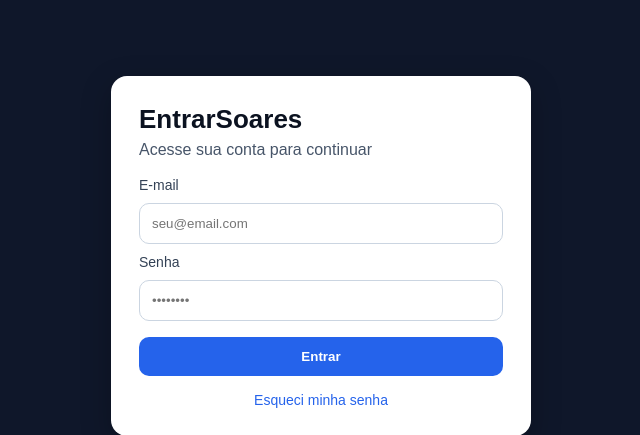
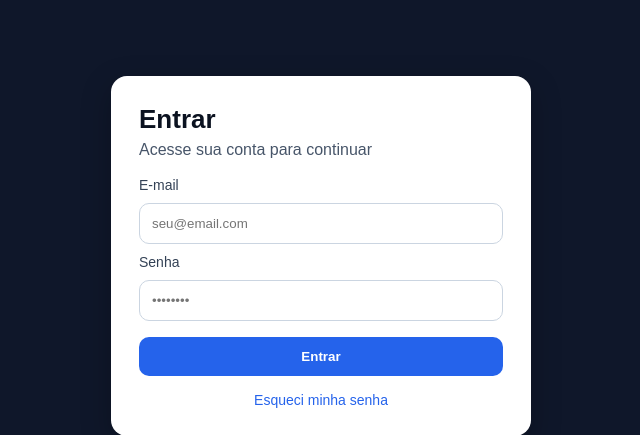
Before and after one commit to HeDuz7/loja-virtual, a Flask app: template app/templates/auth/login.html in a window 1280 px wide. Shown: the part 144-579 px from the top of the page, without its empty margins (319-959 px from the left). Run offline with Flask 3, Linux system fonts and the light colour scheme; the template is opened without the code that fills it, so the values that code supplies are empty.

Commit message:
teste3
Signed-off-by: HeDuz7 <notluiz901@gmail.com>

```diff
--- a/app/templates/auth/login.html
+++ b/app/templates/auth/login.html
@@ -2,7 +2,7 @@
 
 <main class="page">
   <section class="card">
-    <h1 class="title">EntrarSoares</h1>
+    <h1 class="title">Entrar</h1>
     <p class="subtitle">Acesse sua conta para continuar</p>
 
     <form class="form" method="post" action="#">
```
